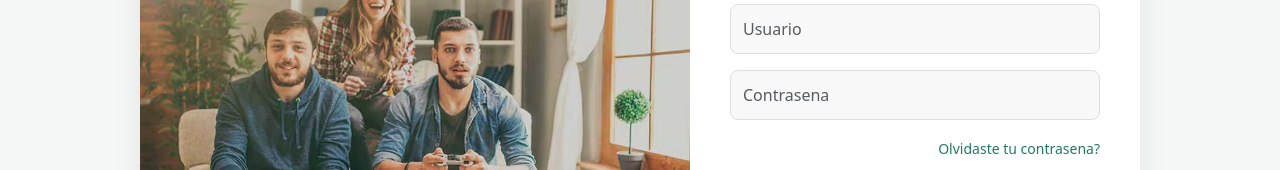
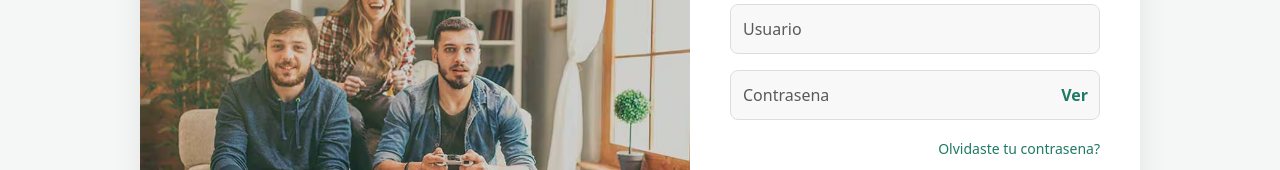
Before and after one commit to Jayjowdev/Roomiegram, a React (Vite) app in the folder Proyecto/Frontend/Roomiegram/: page /login in a window 1280 px wide. Shown: the part 208-378 px from the top of the page. Built offline with nearby package versions, Linux system fonts and the light colour scheme; no server answers.

Commit message:
feat(auth-hogar): mejora login y solicitudes de hogar

```diff
--- a/Proyecto/Frontend/Roomiegram/src/index.css
+++ b/Proyecto/Frontend/Roomiegram/src/index.css
@@ -361,6 +361,33 @@ p {
   padding: 12px;
   border: 1px solid #ddd;
   background-color: #f8f8f8;
+}
+
+.password-input-group {
+  position: relative;
+}
+
+.password-input-group .form-control {
+  margin-bottom: 0;
+  padding-right: 84px;
+}
+
+.password-toggle {
+  position: absolute;
+  top: 50%;
+  right: 12px;
+  transform: translateY(-50%);
+  border: none;
+  background: transparent;
+  color: #1f7a63;
+  font-weight: 600;
+  padding: 0;
+  cursor: pointer;
+}
+
+.password-toggle:disabled {
+  color: #8da59d;
+  cursor: not-allowed;
 }
 
 .login-form .btn-success {
--- a/Proyecto/Frontend/Roomiegram/src/pages/Login.tsx
+++ b/Proyecto/Frontend/Roomiegram/src/pages/Login.tsx
@@ -12,6 +12,7 @@ export default function Login() {
 
   const [usuario, setUsuario] = useState("");
   const [contrasena, setContrasena] = useState("");
+  const [mostrarContrasena, setMostrarContrasena] = useState(false);
   const [localError, setLocalError] = useState("");
   const [mostrarRecuperacion, setMostrarRecuperacion] = useState(false);
   const [correoRecuperacion, setCorreoRecuperacion] = useState("");
@@ -81,7 +82,25 @@ export default function Login() {
           {!mostrarRecuperacion ? (
             <form onSubmit={handleSubmit}>
               <input className="form-control mb-3" placeholder="Usuario" type="text" value={usuario} onChange={(e) => setUsuario(e.target.value)} disabled={isLoading} />
-              <input className="form-control mb-3" type="password" placeholder="Contrasena" value={contrasena} onChange={(e) => setContrasena(e.target.value)} disabled={isLoading} />
+              <div className="password-input-group mb-3">
+                <input
+                  className="form-control"
+                  type={mostrarContrasena ? "text" : "password"}
+                  placeholder="Contrasena"
+                  value={contrasena}
+                  onChange={(e) => setContrasena(e.target.value)}
+                  disabled={isLoading}
+                />
+                <button
+                  type="button"
+                  className="password-toggle"
+                  onClick={() => setMostrarContrasena((valorActual) => !valorActual)}
+                  disabled={isLoading}
+                  aria-label={mostrarContrasena ? "Ocultar contrasena" : "Mostrar contrasena"}
+                >
+                  {mostrarContrasena ? "Ocultar" : "Ver"}
+                </button>
+              </div>
               <button
                 type="button"
                 className="login-forgot-link"
```
